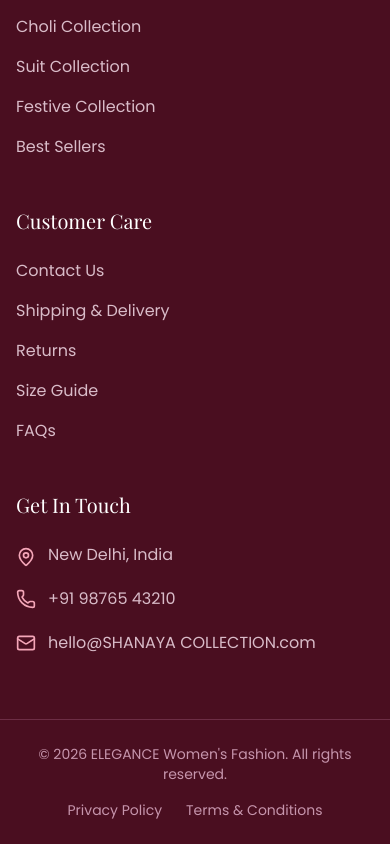
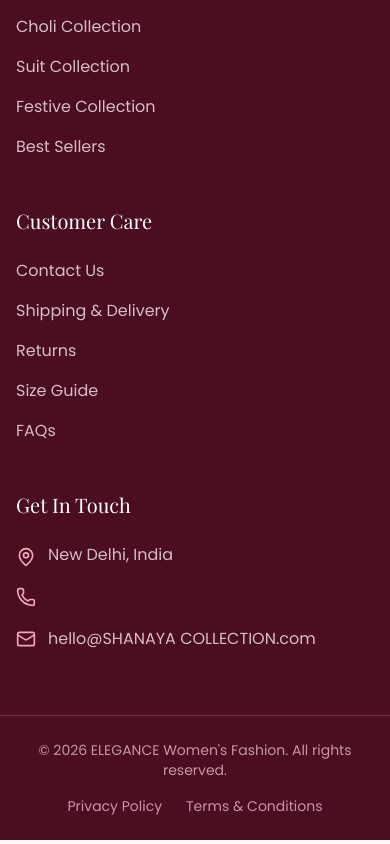
Before and after one commit to RehanImam/Ellegancesuit, a React (Create React App) app: page / in a window 390 px wide. Shown: the part 6727-7571 px from the top of the page. Built offline with nearby package versions, Linux system fonts and the light colour scheme; no server answers.

Commit message:
remove phone number from footer

```diff
--- a/src/components/Footer.jsx
+++ b/src/components/Footer.jsx
@@ -207,9 +207,9 @@ const Footer = () => {
                   className="text-[#F4A6B8] shrink-0"
                 />
 
-                <span className="text-pink-100/80">
+                {/* <span className="text-pink-100/80">
                   +91 98765 43210
-                </span>
+                </span> */}
               </div>
 
               {/* Email */}
```
